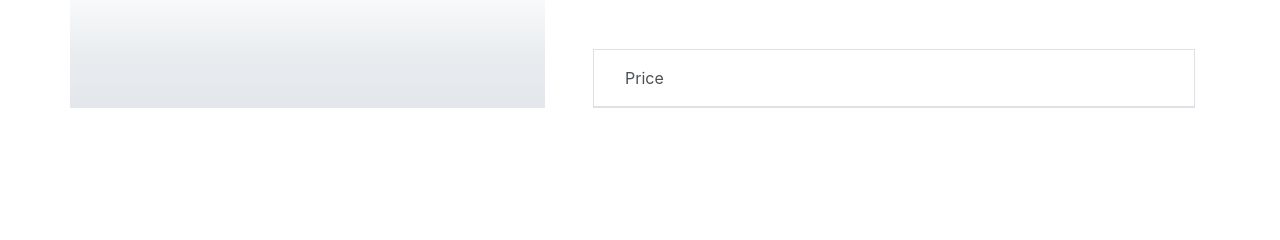
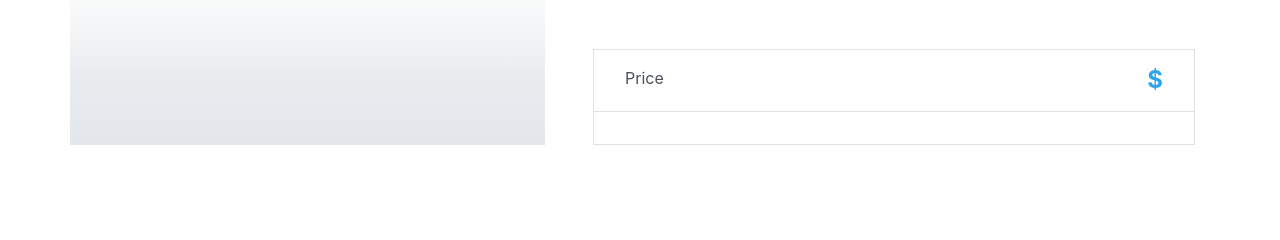
Before and after one commit to liberbell/dj14, a Django app: template ecommerce/store/templates/store/product-info.html in a window 1280 px wide. Shown: the part 128-368 px from the top of the page. Run offline with Django 5.2, Linux system fonts and the light colour scheme; the template is opened without the code that fills it, so the values that code supplies are empty; data comes from the database, SQL or seed files in the repository; some libraries are stand-ins or nearby versions.

Commit message:
product-info5

```diff
--- a/ecommerce/store/templates/store/product-info.html
+++ b/ecommerce/store/templates/store/product-info.html
@@ -25,8 +25,19 @@
                                 <div class="col-6">
                                     Price
                                 </div>
+                                <div class="col-6 text-end">
+                                    <span class="h4 fw-bold">$ </span>
+
+                                </div>
                             </div>
+                        </div>
 
+                        <div class="col">
+                            <div class="row p-3">
+                                <div class="col-6">
+
+                                </div>
+                            </div>
                         </div>
                     </div>
                 </div>
```
